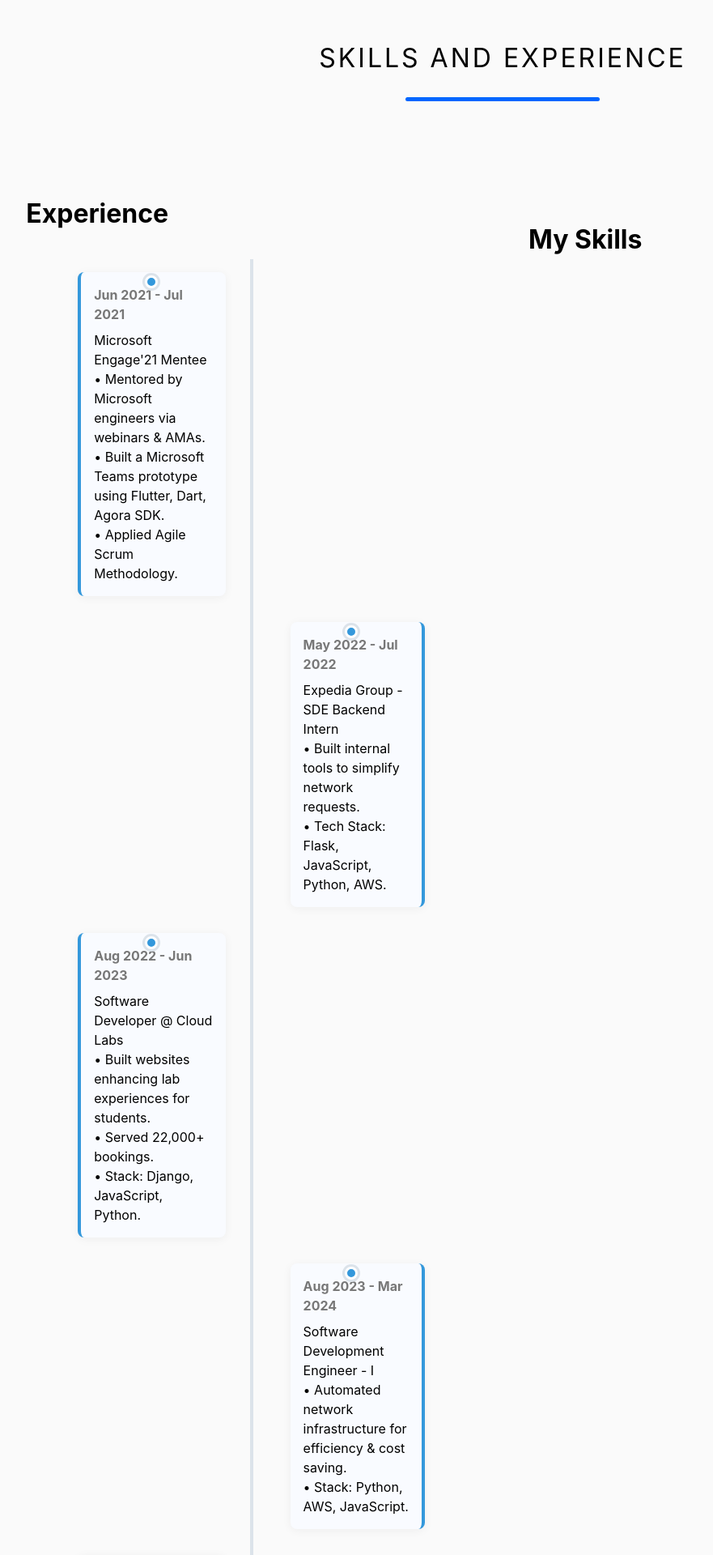
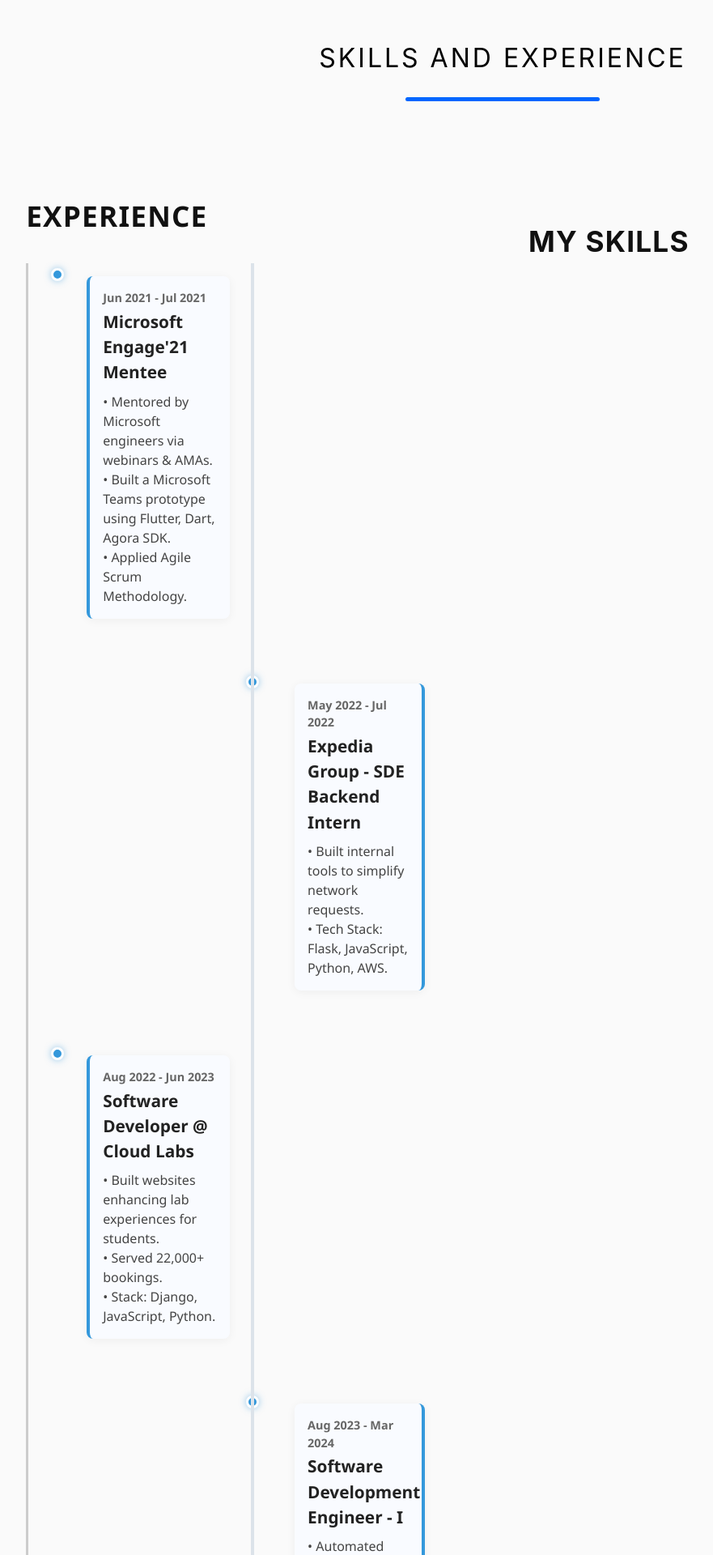
Before and after one commit to anuragyadav19150/finalPorfolio, a Django app: template template/index.html in a window 1280 px wide. Shown: the part 656-2576 px from the top of the page at 81% size, without its empty margins (19-900 px from the left). Run offline with Django 4.2, Linux system fonts and the light colour scheme; the template is opened without the code that fills it, so the values that code supplies are empty; parts of the project's set-up code (start-up, migrations or seed data) failed here and were passed over; some libraries are stand-ins or nearby versions; some web fonts are replaced.

Commit message:
Update index.html

```diff
--- a/template/index.html
+++ b/template/index.html
@@ -537,7 +537,111 @@ Inside media queries 1em is always 16px i.e 1em = 16px at every screen size only
       .footers{
         background-color: #ebeaeae3;
       }
+      .experience {
+    max-width: 700px;
+    margin: 0 auto;
+    font-family: 'Segoe UI', Tahoma, Geneva, Verdana, sans-serif;
+    color: #222; /* keep your default color */
+  }
 
+  .about__content-title {
+    font-size: 2.2rem;
+    font-weight: 700;
+    margin-bottom: 1.5rem;
+    color: #111; /* dark but consistent */
+    letter-spacing: 1.2px;
+    text-transform: uppercase;
+  }
+
+  .timeline-container {
+    position: relative;
+    padding-left: 40px;
+    border-left: 3px solid #ccc;
+  }
+
+  .timeline-item {
+    position: relative;
+    margin-bottom: 3rem;
+    opacity: 0;
+    transform: translateX(30px);
+    animation-fill-mode: forwards;
+    animation-duration: 0.6s;
+    animation-timing-function: ease-out;
+  }
+
+  .timeline-item.left {
+    animation-name: slideInLeft;
+  }
+  .timeline-item.right {
+    animation-name: slideInRight;
+  }
+
+  @keyframes slideInLeft {
+    to {
+      opacity: 1;
+      transform: translateX(0);
+    }
+  }
+
+  @keyframes slideInRight {
+    to {
+      opacity: 1;
+      transform: translateX(0);
+    }
+  }
+
+  .timeline-dot {
+    position: absolute;
+    left: -12px;
+    top: 6px;
+    width: 16px;
+    height: 16px;
+    background-color: #3498db; /* subtle blue */
+    border-radius: 50%;
+    border: 3px solid white;
+    box-shadow: 0 0 8px rgba(52, 152, 219, 0.5);
+    transition: transform 0.3s ease, box-shadow 0.3s ease;
+    cursor: default;
+  }
+
+  .timeline-dot:hover {
+    transform: scale(1.3);
+    box-shadow: 0 0 12px rgba(52, 152, 219, 0.8);
+  }
+
+  .timeline-content {
+    padding-left: 20px;
+  }
+
+  .timeline-date {
+    font-size: 0.9rem;
+    font-weight: 600;
+    color: #666;
+    margin-bottom: 0.2rem;
+    display: block;
+  }
+
+  .timeline-content h4 {
+    font-size: 1.3rem;
+    font-weight: 700;
+    color: #222;
+    margin: 0.1rem 0 0.5rem 0;
+  }
+
+  .timeline-content p {
+    font-size: 1rem;
+    line-height: 1.5;
+    color: #444;
+  }
+
+  /* Alternate left/right alignment for content */
+  .timeline-item.left .timeline-content {
+    text-align: left;
+  }
+
+  .timeline-item.right .timeline-content {
+    text-align: left;
+  }
     </style>
 
 
@@ -644,7 +748,7 @@ Inside media queries 1em is always 16px i.e 1em = 16px at every screen size only
       <div class="experience">
   <h3 class="about__content-title">Experience</h3>
   <div class="timeline-container">
-    <div class="timeline-item left">
+    <div class="timeline-item left" style="animation-delay: 0.1s;">
       <div class="timeline-dot"></div>
       <div class="timeline-content">
         <span class="timeline-date">Jun 2021 - Jul 2021</span>
@@ -657,7 +761,7 @@ Inside media queries 1em is always 16px i.e 1em = 16px at every screen size only
       </div>
     </div>
 
-    <div class="timeline-item right">
+    <div class="timeline-item right" style="animation-delay: 0.3s;">
       <div class="timeline-dot"></div>
       <div class="timeline-content">
         <span class="timeline-date">May 2022 - Jul 2022</span>
@@ -669,7 +773,7 @@ Inside media queries 1em is always 16px i.e 1em = 16px at every screen size only
       </div>
     </div>
 
-    <div class="timeline-item left">
+    <div class="timeline-item left" style="animation-delay: 0.5s;">
       <div class="timeline-dot"></div>
       <div class="timeline-content">
         <span class="timeline-date">Aug 2022 - Jun 2023</span>
@@ -682,7 +786,7 @@ Inside media queries 1em is always 16px i.e 1em = 16px at every screen size only
       </div>
     </div>
 
-    <div class="timeline-item right">
+    <div class="timeline-item right" style="animation-delay: 0.7s;">
       <div class="timeline-dot"></div>
       <div class="timeline-content">
         <span class="timeline-date">Aug 2023 - Mar 2024</span>
@@ -694,7 +798,7 @@ Inside media queries 1em is always 16px i.e 1em = 16px at every screen size only
       </div>
     </div>
 
-    <div class="timeline-item left">
+    <div class="timeline-item left" style="animation-delay: 0.9s;">
       <div class="timeline-dot"></div>
       <div class="timeline-content">
         <span class="timeline-date">Apr 2024 - Current</span>
```
